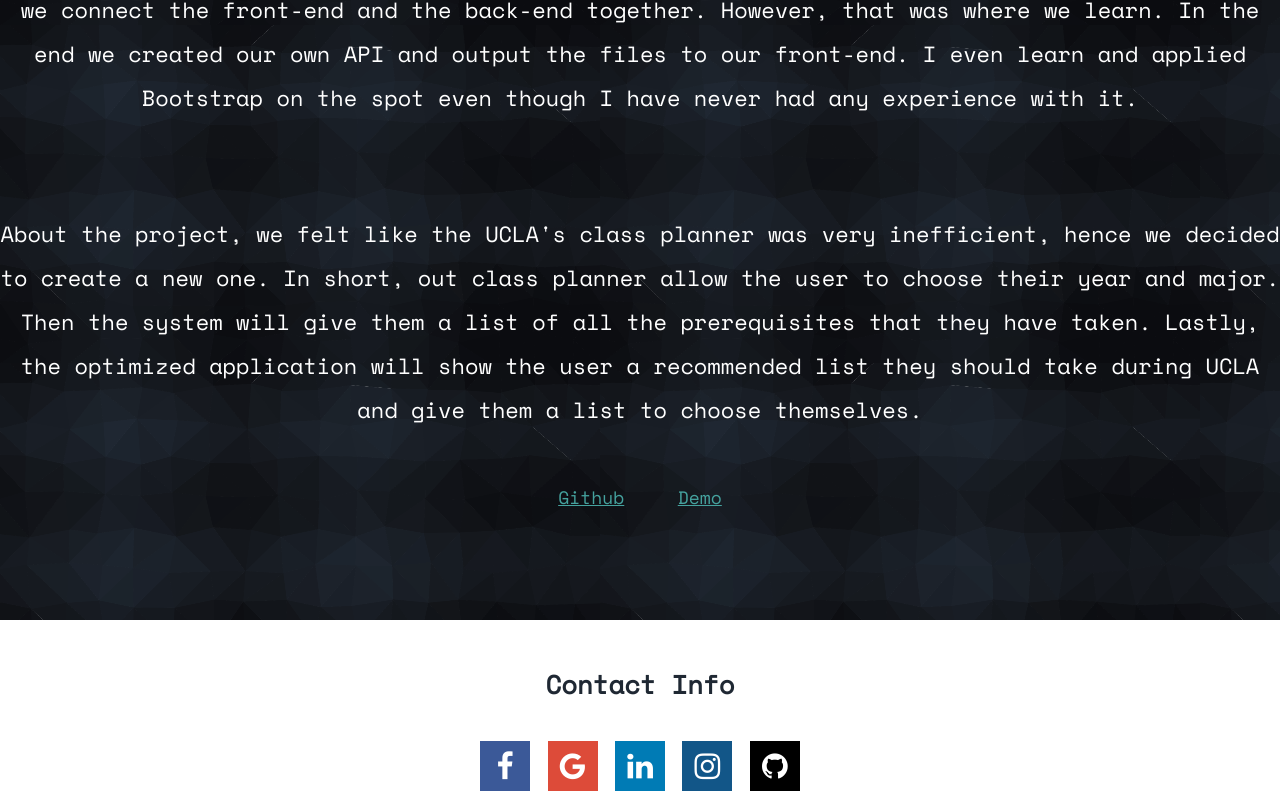
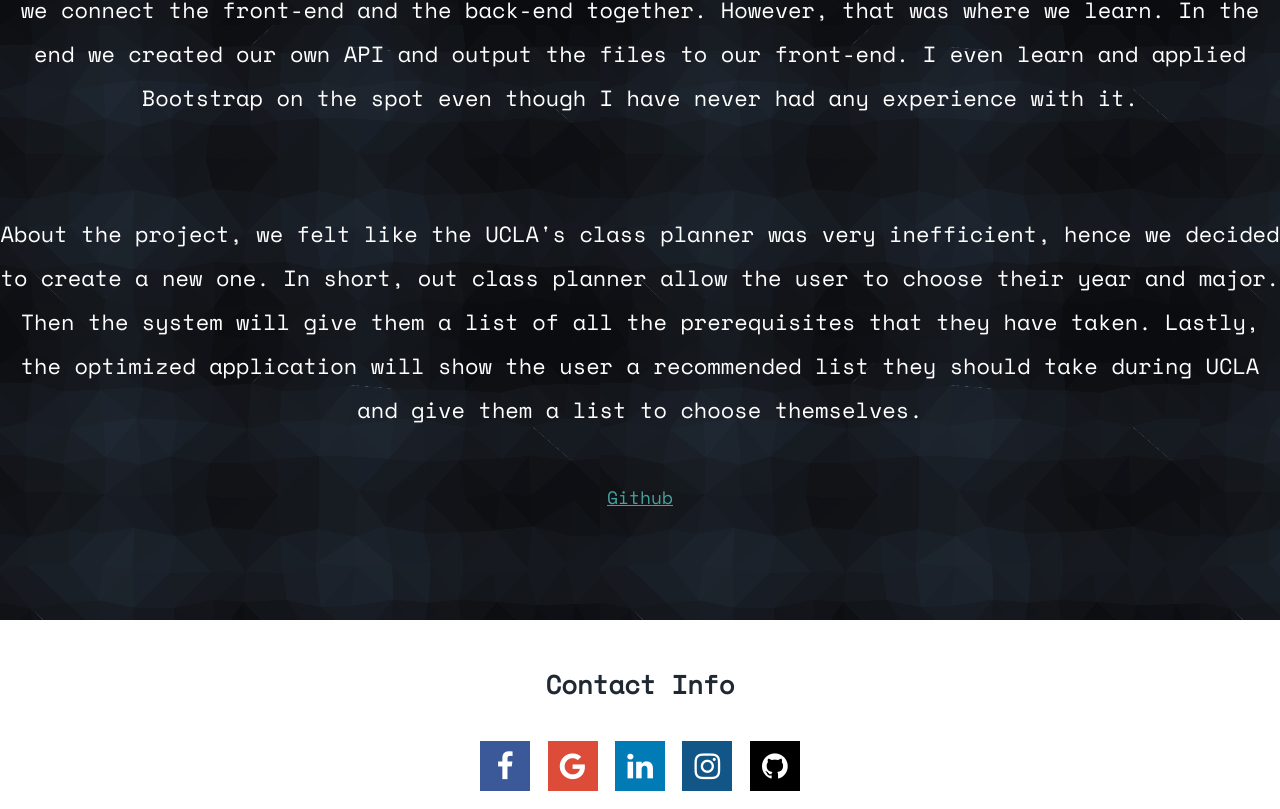
Before and after one commit to huantnguyen/portfolio, a plain HTML site: page index.html in a window 1280 px wide. Shown: the part 4707-5516 px from the top of the page. Drawn offline with nearby package versions, Linux system fonts and the light colour scheme.

Commit message:
Remove live demo for project 2 due to closed server.

```diff
--- a/index.html
+++ b/index.html
@@ -103,7 +103,7 @@
 
         <ul>
           <li class="liveLinks"><a href="https://github.com/huantnguyen/Class-Planner"> Github </a> </li>
-          <li class="liveLinks"><a href="https://huantnguyen.github.io/Class-Planner/"> Demo </a> </li>
+          <!--<li class="liveLinks"><a href="https://huantnguyen.github.io/Class-Planner/"> Demo </a> </li>-->
         </ul>
 
       </section>
```
